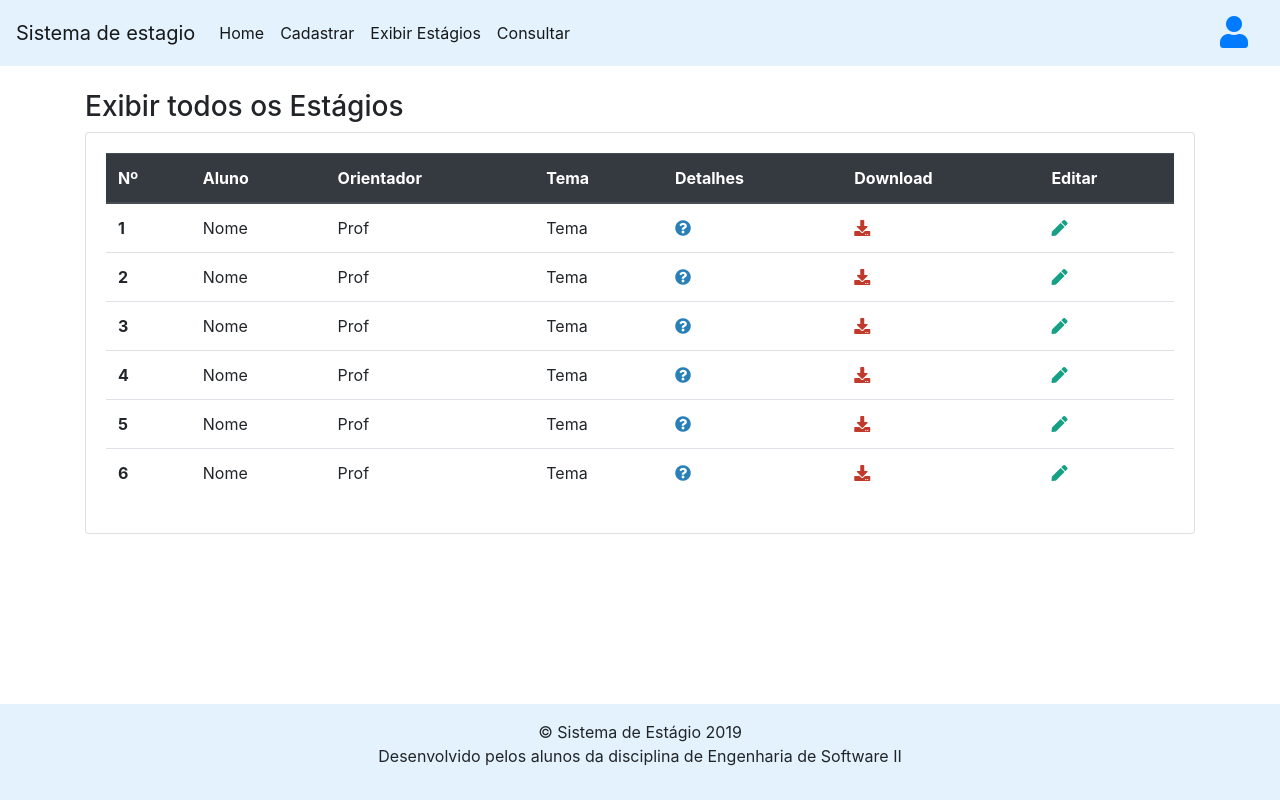
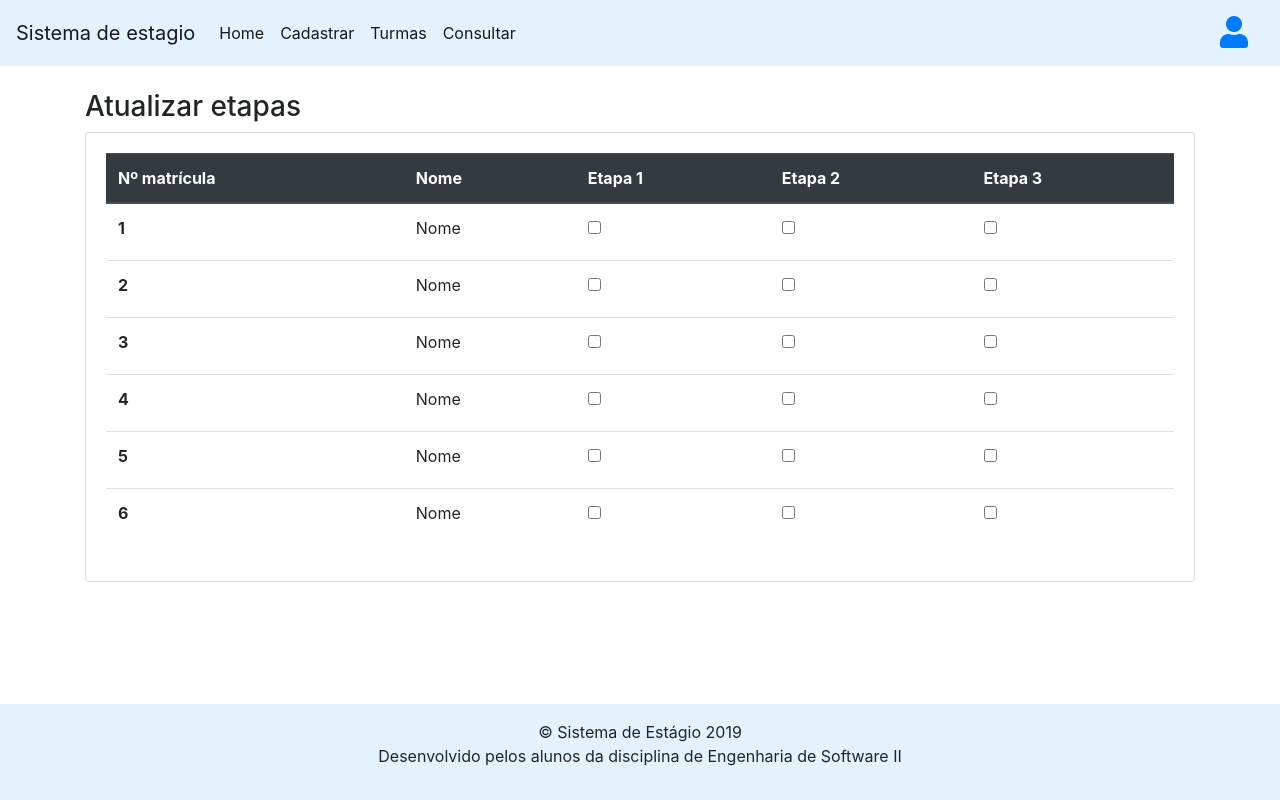
Before and after one commit to Darlan-Souza/estagio_es, a Node server app: page /estagio/exibir_todos in a window 1280 px wide. Run offline with Node 20, Linux system fonts and the light colour scheme; some libraries are stand-ins or nearby versions.

Commit message:
tela de atualização do status do estagio

```diff
--- a/views/estagio/exibir_todos.handlebars
+++ b/views/estagio/exibir_todos.handlebars
@@ -4,75 +4,97 @@
     }
 </style>
 
-<h3>Exibir todos os Estágios</h3>
+<h3>Atualizar etapas</h3>
 <div class="card" style="margin-bottom: 10em;">
     <div class="card-body">
         <table class="table">
             <thead class="thead-dark">
                 <tr>
-                    <th scope="col">Nº</th>
-                    <th scope="col">Aluno</th>
-                    <th scope="col">Orientador</th>
-                    <th scope="col">Tema</th>
-                    <th scope="col">Detalhes</th>
-                    <th scope="col">Download</th>
-                    <th scope="col">Editar</th>
+                    <th scope="col">Nº matrícula</th>
+                    <th scope="col">Nome</th>
+                    <th scope="col">Etapa 1</th>
+                    <th scope="col">Etapa 2</th>
+                    <th scope="col">Etapa 3</th>
                 </tr>
             </thead>
             <tbody>
                 <tr>
                     <th scope="row">1</th>
                     <td>Nome</td>
-                    <td>Prof</td>
-                    <td>Tema</td>
-                    <td><i class="fas fa-question-circle" style="color: rgba(41, 128, 185,1.0);"></i></td>
-                    <td><i class="fas fa-download" style="color: rgba(192, 57, 43,1.0);"></i></td>
-                    <td><i class="fas fa-pen" style="color: rgba(22, 160, 133,1.0);"></i></td>
+                    <td><div class="checkbox">
+                        <label><input type="checkbox" value=""></label>
+                    </div></td>
+                    <td><div class="checkbox">
+                        <label><input type="checkbox" value=""></label>
+                    </div></td>
+                    <td><div class="checkbox">
+                        <label><input type="checkbox" value=""></label>
+                    </div></td>
                 </tr>
                 <tr>
                     <th scope="row">2</th>
                     <td>Nome</td>
-                    <td>Prof</td>
-                    <td>Tema</td>
-                    <td><i class="fas fa-question-circle" style="color: rgba(41, 128, 185,1.0);"></i></td>
-                    <td><i class="fas fa-download" style="color: rgba(192, 57, 43,1.0);"></i></td>
-                    <td><i class="fas fa-pen" style="color: rgba(22, 160, 133,1.0);"></i></td>
+                    <td><div class="checkbox">
+                        <label><input type="checkbox" value=""></label>
+                    </div></td>
+                    <td><div class="checkbox">
+                        <label><input type="checkbox" value=""></label>
+                    </div></td>
+                    <td><div class="checkbox">
+                        <label><input type="checkbox" value=""></label>
+                    </div></td>
                 </tr>
                 <tr>
                     <th scope="row">3</th>
                     <td>Nome</td>
-                    <td>Prof</td>
-                    <td>Tema</td>
-                    <td><i class="fas fa-question-circle" style="color: rgba(41, 128, 185,1.0);"></i></td>
-                    <td><i class="fas fa-download" style="color: rgba(192, 57, 43,1.0);"></i></td>
-                    <td><i class="fas fa-pen" style="color: rgba(22, 160, 133,1.0);"></i></td>
+                    <td><div class="checkbox">
+                        <label><input type="checkbox" value=""></label>
+                    </div></td>
+                    <td><div class="checkbox">
+                        <label><input type="checkbox" value=""></label>
+                    </div></td>
+                    <td><div class="checkbox">
+                        <label><input type="checkbox" value=""></label>
+                    </div></td>
                 </tr>
                 <tr>
                     <th scope="row">4</th>
                     <td>Nome</td>
-                    <td>Prof</td>
-                    <td>Tema</td>
-                    <td><i class="fas fa-question-circle" style="color: rgba(41, 128, 185,1.0);"></i></td>
-                    <td><i class="fas fa-download" style="color: rgba(192, 57, 43,1.0);"></i></td>
-                    <td><i class="fas fa-pen" style="color: rgba(22, 160, 133,1.0);"></i></td>
+                    <td><div class="checkbox">
+                        <label><input type="checkbox" value=""></label>
+                    </div></td>
+                    <td><div class="checkbox">
+                        <label><input type="checkbox" value=""></label>
+                    </div></td>
+                    <td><div class="checkbox">
+                        <label><input type="checkbox" value=""></label>
+                    </div></td>
                 </tr>
                 <tr>
                     <th scope="row">5</th>
                     <td>Nome</td>
-                    <td>Prof</td>
-                    <td>Tema</td>
-                    <td><i class="fas fa-question-circle" style="color: rgba(41, 128, 185,1.0);"></i></td>
-                    <td><i class="fas fa-download" style="color: rgba(192, 57, 43,1.0);"></i></td>
-                    <td><i class="fas fa-pen" style="color: rgba(22, 160, 133,1.0);"></i></td>
+                    <td><div class="checkbox">
+                        <label><input type="checkbox" value=""></label>
+                    </div></td>
+                    <td><div class="checkbox">
+                        <label><input type="checkbox" value=""></label>
+                    </div></td>
+                    <td><div class="checkbox">
+                        <label><input type="checkbox" value=""></label>
+                    </div></td>
                 </tr>
                 <tr>
                     <th scope="row">6</th>
                     <td>Nome</td>
-                    <td>Prof</td>
-                    <td>Tema</td>
-                    <td><i class="fas fa-question-circle" style="color: rgba(41, 128, 185,1.0);"></i></td>
-                    <td><i class="fas fa-download" style="color: rgba(192, 57, 43,1.0);"></i></td>
-                    <td><i class="fas fa-pen" style="color: rgba(22, 160, 133,1.0);"></i></td>
+                    <td><div class="checkbox">
+                        <label><input type="checkbox" value=""></label>
+                    </div></td>
+                    <td><div class="checkbox">
+                        <label><input type="checkbox" value=""></label>
+                    </div></td>
+                    <td><div class="checkbox">
+                        <label><input type="checkbox" value=""></label>
+                    </div></td>
                 </tr>
             </tbody>
         </table>
--- a/views/partials/_footer.handlebars
+++ b/views/partials/_footer.handlebars
@@ -1,6 +1,4 @@
-<footer class="page-footer font-small"
-  style="background-color: #e3f2fd; position: fixed; bottom:0; left:0; width: 100%;">
-
+<footer class="page-footer font-small" style="background-color: #e3f2fd; position: fixed; bottom:0; left:0; width: 100%;">
   <div class="footer-copyright text-center py-3">© Sistema de Estágio 2019
     <p>Desenvolvido pelos alunos da disciplina de Engenharia de Software II</p>
   </div>
--- a/views/partials/_navbar.handlebars
+++ b/views/partials/_navbar.handlebars
@@ -16,7 +16,7 @@
                 <a class="nav-link" href="/estagio/cadastro">Cadastrar</a>
             </li>
             <li class="nav-item active">
-                <a class="nav-link" href="/estagio/exibir_todos">Exibir Estágios</a>
+                <a class="nav-link" href="/estagio/exibir_todos">Turmas</a>
             </li>
             <li class="nav-item active">
                 <a class="nav-link" href="#">Consultar</a>
--- a/views/usuarios/login.handlebars
+++ b/views/usuarios/login.handlebars
@@ -28,9 +28,6 @@
             <input type="password" class="form-control" placeholder="Senha">
           </div>
           <br>
-          <div class="row align-items-center remember">
-            <input type="checkbox">Salvar
-          </div>
           <div class="form-group">
            <a href="/usuarios/index" class="btn float-right login_btn">Entrar</a>
           </div>
```
Also changed, not shown: views/estagio/cadastro.handlebars (+0 -31 lines).
